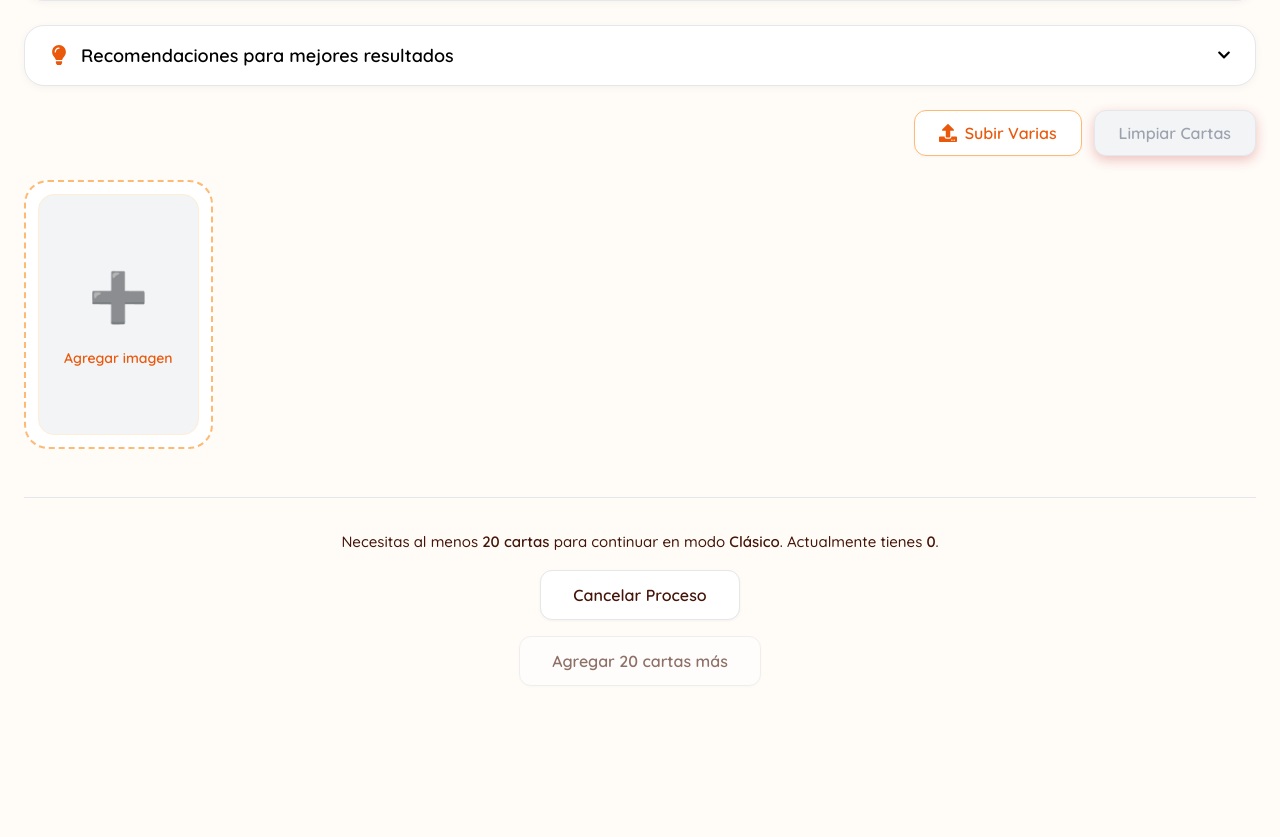
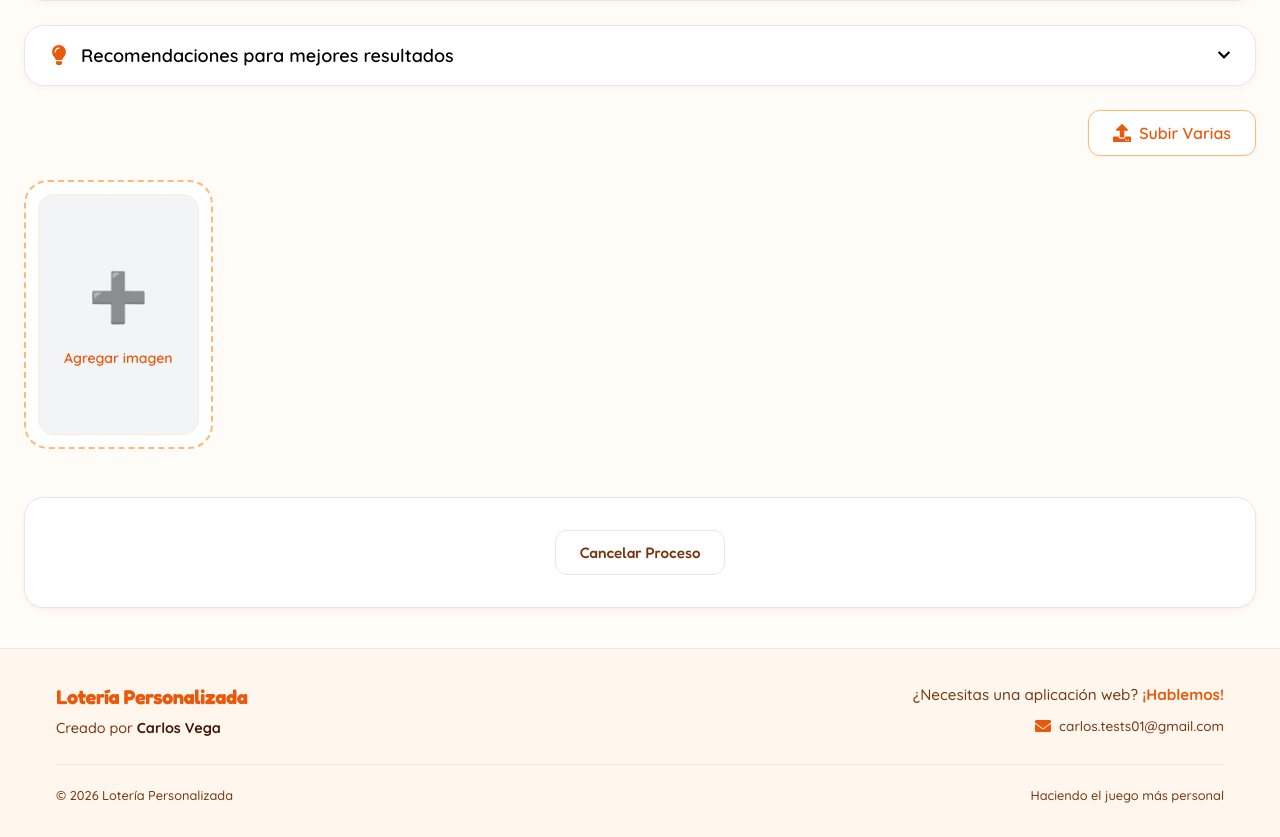
Before and after one commit to cvegam02/chorroybuenas, a React (Vite) app: page /cards in a window 1280 px wide. Shown: the part 755-1592 px from the top of the page. Before the commit the page ends 1481 px from the top, so only its background shows below. Built offline with nearby package versions, Linux system fonts and the light colour scheme.

Commit message:
feat: enhance card editor UX with conditional UI, relocated status labels, and compact personal footer

```diff
--- a/src/AppRouter.tsx
+++ b/src/AppRouter.tsx
@@ -9,6 +9,7 @@ import { WarningModal } from './components/ConfirmationModal/WarningModal';
 import { HowToPlay } from './components/HowToPlay/HowToPlay';
 import { AboutLoteria } from './components/AboutLoteria/AboutLoteria';
 import { Navbar } from './components/Navbar/Navbar';
+import { Footer } from './components/Footer/Footer';
 import { useBoard } from './hooks/useBoard';
 import { generatePDF, downloadPDF } from './services/PDFService';
 import { saveBoards, saveBoardCount, clearAllData } from './utils/storage';
@@ -198,6 +199,8 @@ function AppContent() {
         />
       </Routes>
 
+      <Footer />
+
       {isGenerating && (
         <div className="app__loading">
           <div className="app__loading-spinner"></div>
--- a/src/components/CardEditor/CardEditor.css
+++ b/src/components/CardEditor/CardEditor.css
@@ -403,49 +403,35 @@
 .card-editor__actions {
   display: flex;
   flex-direction: column;
+  gap: 16px;
   align-items: center;
-  gap: 16px;
   margin-top: 48px;
-  padding-top: 32px;
-  border-top: 1px solid var(--color-border);
-}
-
-.card-editor__actions-note {
-  text-align: center;
-  color: var(--color-text-secondary);
-  font-size: 0.9375rem;
-  margin: 0;
-  font-family: var(--font-body);
-}
-
-.card-editor__actions-note strong {
-  color: var(--color-text-primary);
-  font-weight: 600;
+  padding: 32px;
+  background: var(--color-bg-surface);
+  border-radius: 20px;
+  border: 1px solid var(--color-border);
+  box-shadow: var(--shadow-sm);
 }
 
 .card-editor__cancel-process-button {
   display: inline-flex;
   align-items: center;
   justify-content: center;
-  padding: 14px 32px;
-  font-size: 1rem;
-  font-weight: 600;
+  padding: 12px 24px;
+  font-size: 0.95rem;
+  font-weight: 500;
   border-radius: 12px;
   border: 1px solid var(--color-border);
   cursor: pointer;
-  transition: all 0.3s cubic-bezier(0.4, 0, 0.2, 1);
-  font-family: var(--font-body);
-  background: var(--color-bg-primary);
-  color: var(--color-text-secondary);
-  box-shadow: 0 1px 3px rgba(0, 0, 0, 0.04);
+  transition: all 0.3s ease;
+  background: transparent;
+  color: var(--color-text-muted);
 }
 
 .card-editor__cancel-process-button:hover {
   background: var(--color-bg-secondary);
   color: #dc2626;
   border-color: #dc2626;
-  transform: translateY(-2px);
-  box-shadow: 0 4px 12px rgba(220, 38, 38, 0.1);
 }
 
 .card-editor__next-button {
--- a/src/components/CardEditor/CardEditor.tsx
+++ b/src/components/CardEditor/CardEditor.tsx
@@ -184,6 +184,7 @@ export const CardEditor = ({ onNext, onCancel, gridSize, onGridSizeChange }: Car
         </div>
       </div>
 
+      {cards.length === 0 && (
         <div className="card-editor__info-section">
           <button
             className={`card-editor__info-toggle ${!isInstructionsCollapsed ? 'card-editor__info-toggle--open' : ''}`}
@@ -249,7 +250,9 @@ export const CardEditor = ({ onNext, onCancel, gridSize, onGridSizeChange }: Car
             </div>
           </div>
         </div>
+      )}
 
+      {cards.length === 0 && (
         <div className="card-editor__info-section">
           <button
             className={`card-editor__info-toggle ${!isRecommendationsCollapsed ? 'card-editor__info-toggle--open' : ''}`}
@@ -275,6 +278,7 @@ export const CardEditor = ({ onNext, onCancel, gridSize, onGridSizeChange }: Car
             </div>
           )}
         </div>
+      )}
 
       <div className="card-editor__cards-section">
         <div className="card-editor__cards-header">
@@ -283,6 +287,11 @@ export const CardEditor = ({ onNext, onCancel, gridSize, onGridSizeChange }: Car
               <>
                 <h2 className="card-editor__cards-title">Tus Cartas</h2>
                 <span className="card-editor__cards-count">({cardCount})</span>
+                {!hasMinimumCards && (
+                  <span className="card-editor__cards-missing">
+                    (Faltan {minCards - cardCount} más)
+                  </span>
+                )}
               </>
             )}
           </div>
@@ -295,14 +304,15 @@ export const CardEditor = ({ onNext, onCancel, gridSize, onGridSizeChange }: Car
               <FaUpload />
               <span>Subir Varias</span>
             </button>
+            {cardCount > 0 && (
               <button
                 type="button"
                 onClick={() => setIsClearModalOpen(true)}
                 className="card-editor__clear-button"
-              disabled={cardCount === 0}
               >
                 Limpiar Cartas
               </button>
+            )}
           </div>
         </div>
         <div className="card-editor__cards-grid">
@@ -372,11 +382,14 @@ export const CardEditor = ({ onNext, onCancel, gridSize, onGridSizeChange }: Car
       />
 
       <div className="card-editor__actions">
-        {!hasMinimumCards && (
-          <div className="card-editor__actions-note">
-            Necesitas al menos <strong>{minCards} cartas</strong> para continuar en modo <strong>{gridSize === 9 ? 'Kids' : 'Clásico'}</strong>.
-            Actualmente tienes <strong>{cardCount}</strong>.
-          </div>
+        {hasMinimumCards && (
+          <button
+            onClick={onNext}
+            className="card-editor__next-button card-editor__next-button--enabled"
+          >
+            <span>Siguiente: Generar Tableros</span>
+            <FaArrowRight />
+          </button>
         )}
         <button
           type="button"
@@ -385,19 +398,6 @@ export const CardEditor = ({ onNext, onCancel, gridSize, onGridSizeChange }: Car
         >
           Cancelar Proceso
         </button>
-        <button
-          onClick={onNext}
-          disabled={!hasMinimumCards}
-          className={`card-editor__next-button ${hasMinimumCards ? 'card-editor__next-button--enabled' : ''}`}
-        >
-          <span>
-            {hasMinimumCards
-              ? 'Siguiente: Generar Tableros'
-              : `Agregar ${minCards - cardCount} cartas más`
-            }
-          </span>
-          {hasMinimumCards && <FaArrowRight />}
-        </button>
       </div>
     </div>
   );
--- /dev/null
+++ b/src/components/Footer/Footer.css
@@ -0,0 +1,127 @@
+.footer--compact {
+    background: var(--color-bg-subtle);
+    border-top: 1px solid var(--color-border);
+    padding: 32px 0;
+    margin-top: auto;
+    font-family: var(--font-body);
+}
+
+.footer__container {
+    display: flex;
+    flex-direction: column;
+    gap: 24px;
+}
+
+.footer__main {
+    display: flex;
+    justify-content: space-between;
+    align-items: center;
+    gap: 24px;
+}
+
+.footer__info {
+    display: flex;
+    flex-direction: column;
+    gap: 4px;
+}
+
+.footer__logo {
+    font-family: var(--font-display);
+    font-size: 1.25rem;
+    color: var(--color-primary);
+    margin: 0;
+}
+
+.footer__creator {
+    font-size: 0.9rem;
+    color: var(--color-text-muted);
+}
+
+.footer__creator strong {
+    color: var(--color-text-main);
+}
+
+.footer__dev-offer {
+    text-align: right;
+    display: flex;
+    flex-direction: column;
+    gap: 8px;
+}
+
+.footer__dev-offer p {
+    font-size: 0.95rem;
+    color: var(--color-text-muted);
+    margin: 0;
+}
+
+.footer__email-link {
+    color: var(--color-primary);
+    font-weight: 700;
+    text-decoration: none;
+}
+
+.footer__email-link:hover {
+    text-decoration: underline;
+}
+
+.footer__contact-item {
+    display: flex;
+    align-items: center;
+    justify-content: flex-end;
+    gap: 8px;
+    font-size: 0.85rem;
+    color: var(--color-text-muted);
+}
+
+.footer__icon {
+    color: var(--color-primary);
+    font-size: 1rem;
+}
+
+.footer__bottom {
+    display: flex;
+    justify-content: space-between;
+    align-items: center;
+    padding-top: 20px;
+    border-top: 1px solid rgba(0, 0, 0, 0.05);
+}
+
+.footer__copyright {
+    font-size: 0.8rem;
+    color: var(--color-text-muted);
+    margin: 0;
+}
+
+.footer__slogan {
+    font-size: 0.8rem;
+    font-style: italic;
+    color: var(--color-text-muted);
+    margin: 0;
+}
+
+@media (max-width: 768px) {
+    .footer--compact {
+        padding: 24px 0;
+    }
+
+    .footer__main {
+        flex-direction: column;
+        text-align: center;
+        gap: 20px;
+    }
+
+    .footer__dev-offer {
+        text-align: center;
+        align-items: center;
+    }
+
+    .footer__contact-item {
+        justify-content: center;
+    }
+
+    .footer__bottom {
+        flex-direction: column;
+        gap: 8px;
+        text-align: center;
+    }
+}
--- /dev/null
+++ b/src/components/Footer/Footer.tsx
@@ -0,0 +1,36 @@
+import { FaEnvelope } from 'react-icons/fa';
+import './Footer.css';
+
+export const Footer = () => {
+    const currentYear = new Date().getFullYear();
+
+    return (
+        <footer className="footer--compact">
+            <div className="container footer__container">
+                <div className="footer__main">
+                    <div className="footer__info">
+                        <h3 className="footer__logo">Lotería Personalizada</h3>
+                        <p className="footer__creator">
+                            Creado por <strong>Carlos Vega</strong>
+                        </p>
+                    </div>
+
+                    <div className="footer__dev-offer">
+                        <p>¿Necesitas una aplicación web? <a href="mailto:carlos.tests01@gmail.com" className="footer__email-link">¡Hablemos!</a></p>
+                        <div className="footer__contact-item">
+                            <FaEnvelope className="footer__icon" />
+                            <span>carlos.tests01@gmail.com</span>
+                        </div>
+                    </div>
+                </div>
+
+                <div className="footer__bottom">
+                    <p className="footer__copyright">
+                        &copy; {currentYear} Lotería Personalizada
+                    </p>
+                    <p className="footer__slogan">Haciendo el juego más personal</p>
+                </div>
+            </div>
+        </footer>
+    );
+};
```
Lines whose indentation alone changed are shown as unchanged.
